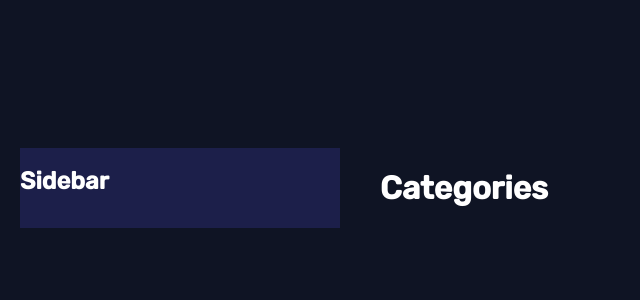
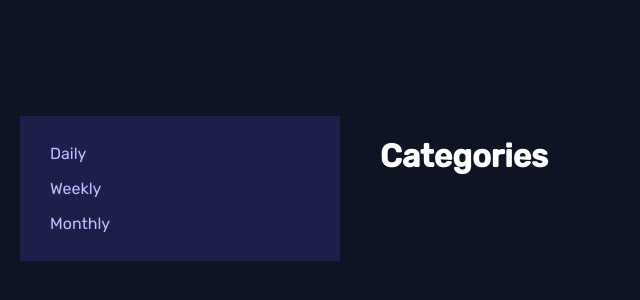
Before and after one commit to armandveloper/time-tracking-dashboard, a React (Vite) app: page / in a window 1280 px wide. Shown: the part 212-512 px from the top of the page, without its empty margins (0-640 px from the left). Built offline with nearby package versions, Linux system fonts and the light colour scheme.

Commit message:
feat: add sidebar nav

```diff
--- a/src/components/dashboard/index.module.css
+++ b/src/components/dashboard/index.module.css
@@ -8,6 +8,3 @@
     grid-template-columns: 32rem 1fr;
   }
 }
-.grid aside {
-  background-color: var(--dark-blue);
-}
--- a/src/components/dashboard/index.tsx
+++ b/src/components/dashboard/index.tsx
@@ -1,11 +1,10 @@
+import { Sidebar } from '@/components';
 import styles from './index.module.css';
 
 export const Dashboard = () => {
   return (
     <div className={styles.grid}>
-      <aside>
-        <h2>Sidebar</h2>
-      </aside>
+      <Sidebar />
       <main>
         <h1>Categories</h1>
       </main>
--- a/src/components/index.tsx
+++ b/src/components/index.tsx
@@ -1,2 +1,3 @@
 export * from './dashboard';
+export * from './sidebar';
 export * from './wrapper';
--- /dev/null
+++ b/src/components/sidebar/index.module.css
@@ -0,0 +1,17 @@
+.sidebar {
+  background-color: var(--dark-blue);
+}
+
+.nav {
+  margin: 2rem 0;
+}
+.link {
+  color: var(--pale-blue);
+  display: block;
+  padding: 0.8rem 3rem;
+  text-decoration: none;
+  transition: color 0.25s ease-in;
+}
+.link:is(.active, :hover) {
+  color: #fff;
+}
--- /dev/null
+++ b/src/components/sidebar/index.tsx
@@ -0,0 +1,21 @@
+import styles from './index.module.css';
+
+export const Sidebar = () => {
+  return (
+    <aside className={styles.sidebar}>
+      <nav className={styles.nav}>
+        <a className={styles.link} href="!#">
+          Daily
+        </a>
+        <a className={styles.link} href="!#">
+          Weekly
+        </a>
+        <a className={styles.link} href="!#">
+          Monthly
+        </a>
+      </nav>
+    </aside>
+  );
+};
+
+export default Sidebar;
```
Also changed, not shown: 1 other file (tests, documents, lock files or other folders).
